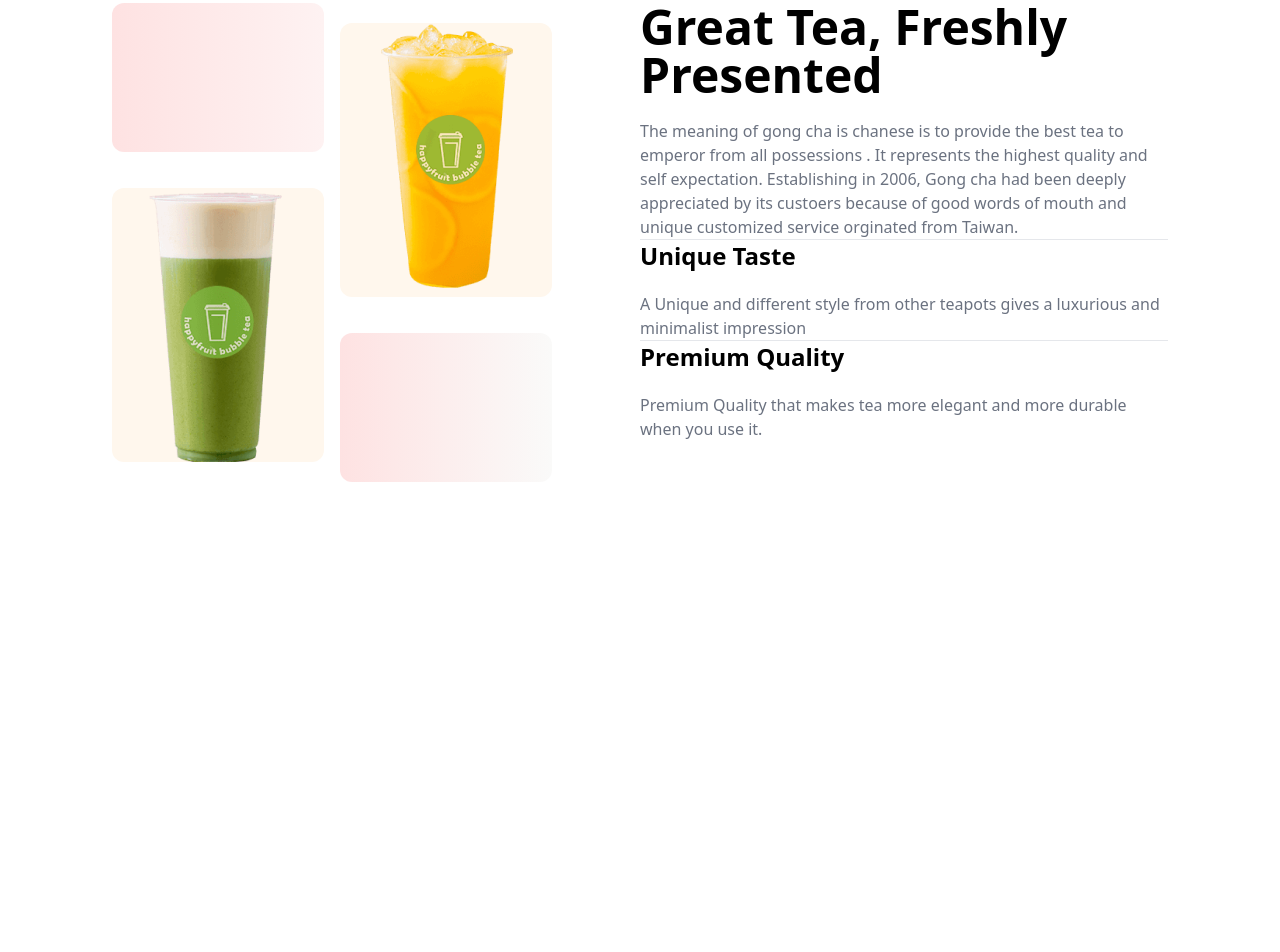
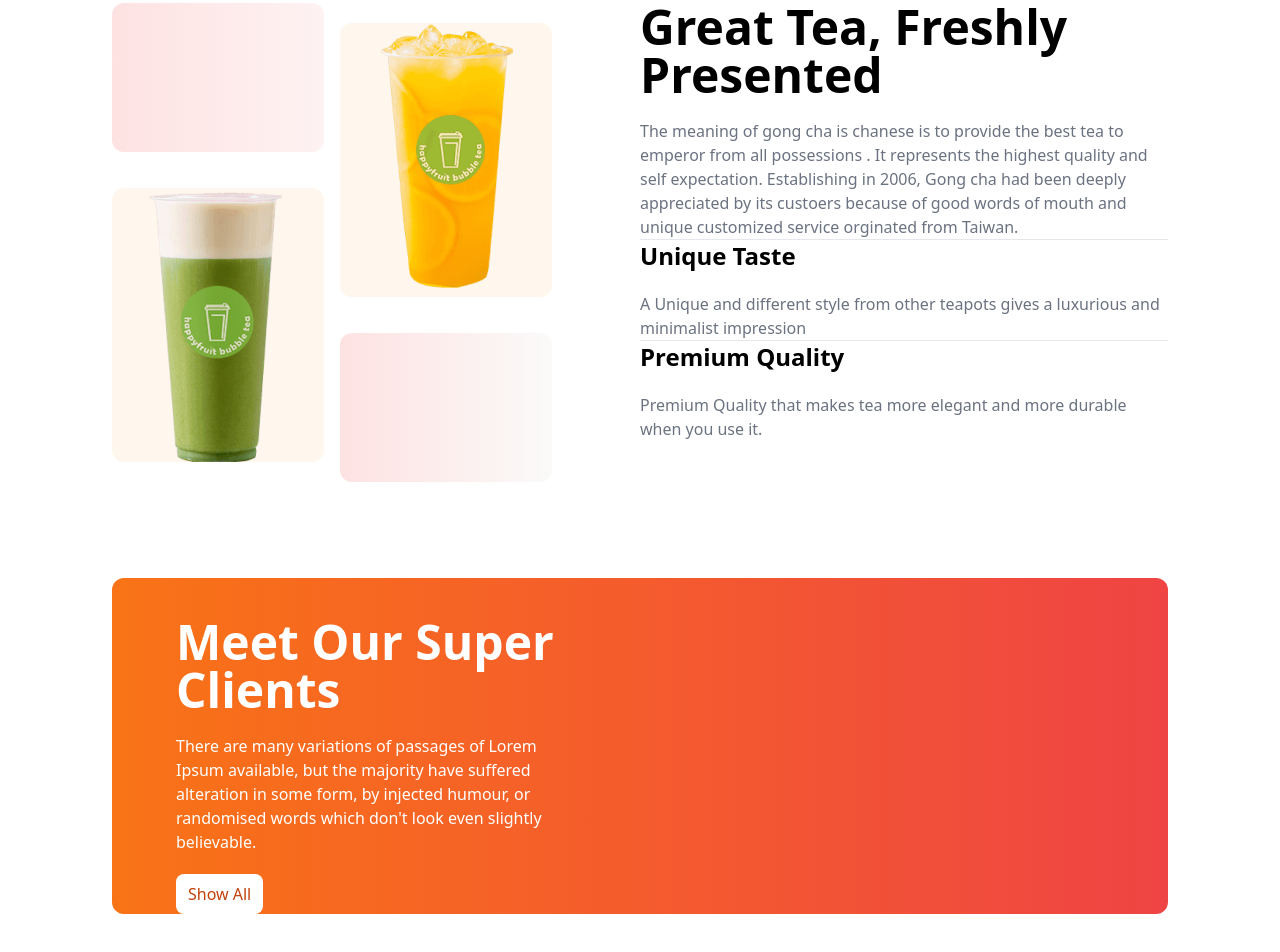
Before and after one commit to Rabbi2007018/Tea-house, a plain HTML site: page index.html in a window 1280 px wide. Shown: the part 1213-2165 px from the top of the page. Before the commit the page ends 1791 px from the top, so only its background shows below. Drawn offline with nearby package versions, Linux system fonts and the light colour scheme.

Commit message:
card text

```diff
--- a/index.html
+++ b/index.html
@@ -106,6 +106,23 @@
                     <p class="text-gray-500">Premium Quality that makes tea more elegant and more durable when you use it.</p>
                 </div>
             </div>
+
+
+
+        </section>
+        <section class="mb-24" >
+            <div class=" bg-gradient-to-r from-orange-500 to-red-500 rounded-xl grid grid-cols-1 lg:grid-cols-2 text-white px-7 lg:px-16">
+
+              <div class="w-5/6">
+                <h1 class="text-5xl font-bold mb-5 mt-10">Meet Our Super Clients</h1>
+                <p class="mb-5">There are many variations of passages of Lorem Ipsum available, but the majority have suffered alteration in some form, by injected humour, or randomised words which don't look even slightly believable. </p>
+                <button class="bg-white text-orange-700 px-3 py-2 rounded-lg">Show All</button>
+              </div>
+              <div>
+
+              </div>
+
+            </div>
         </section>
     </main>
 </body>
```
